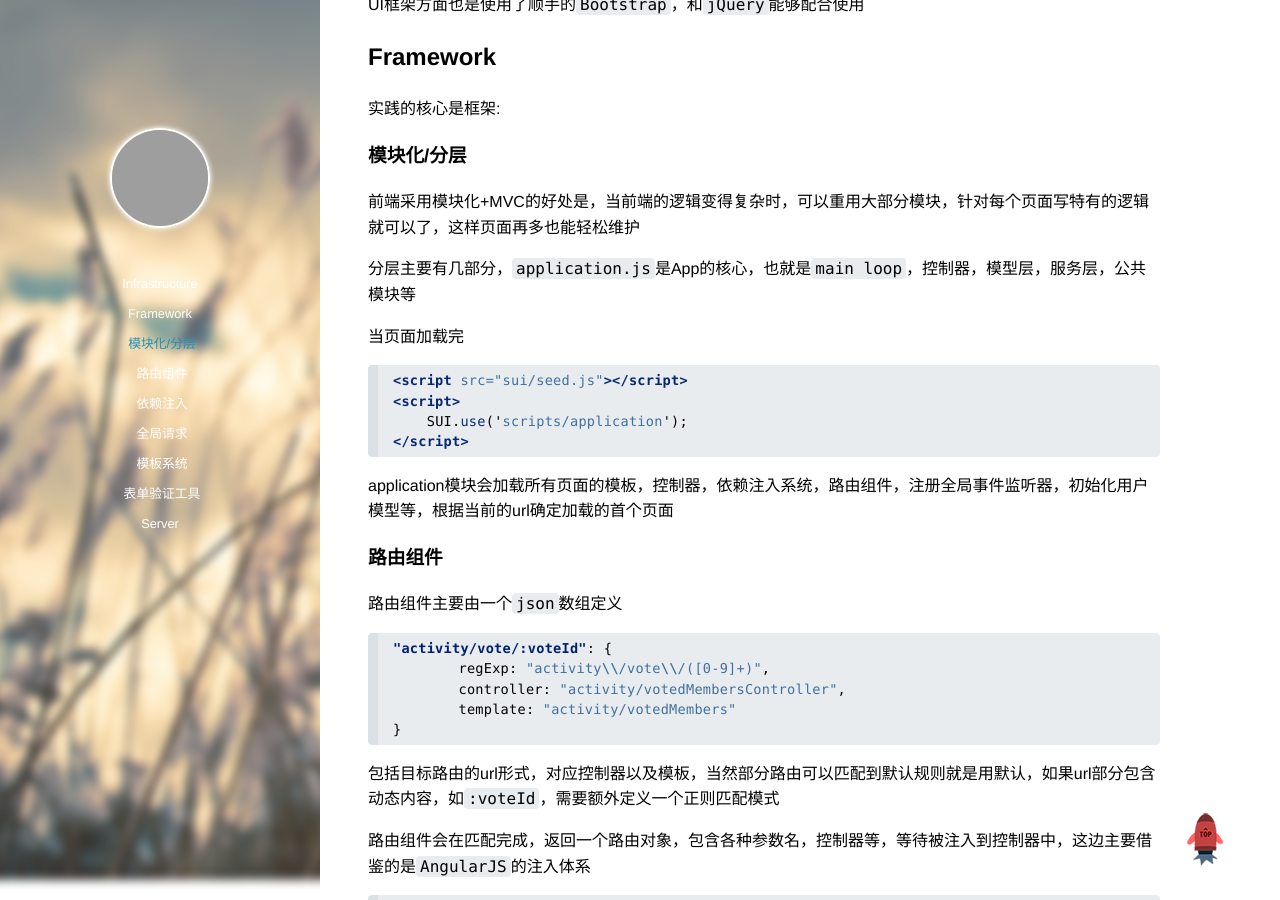
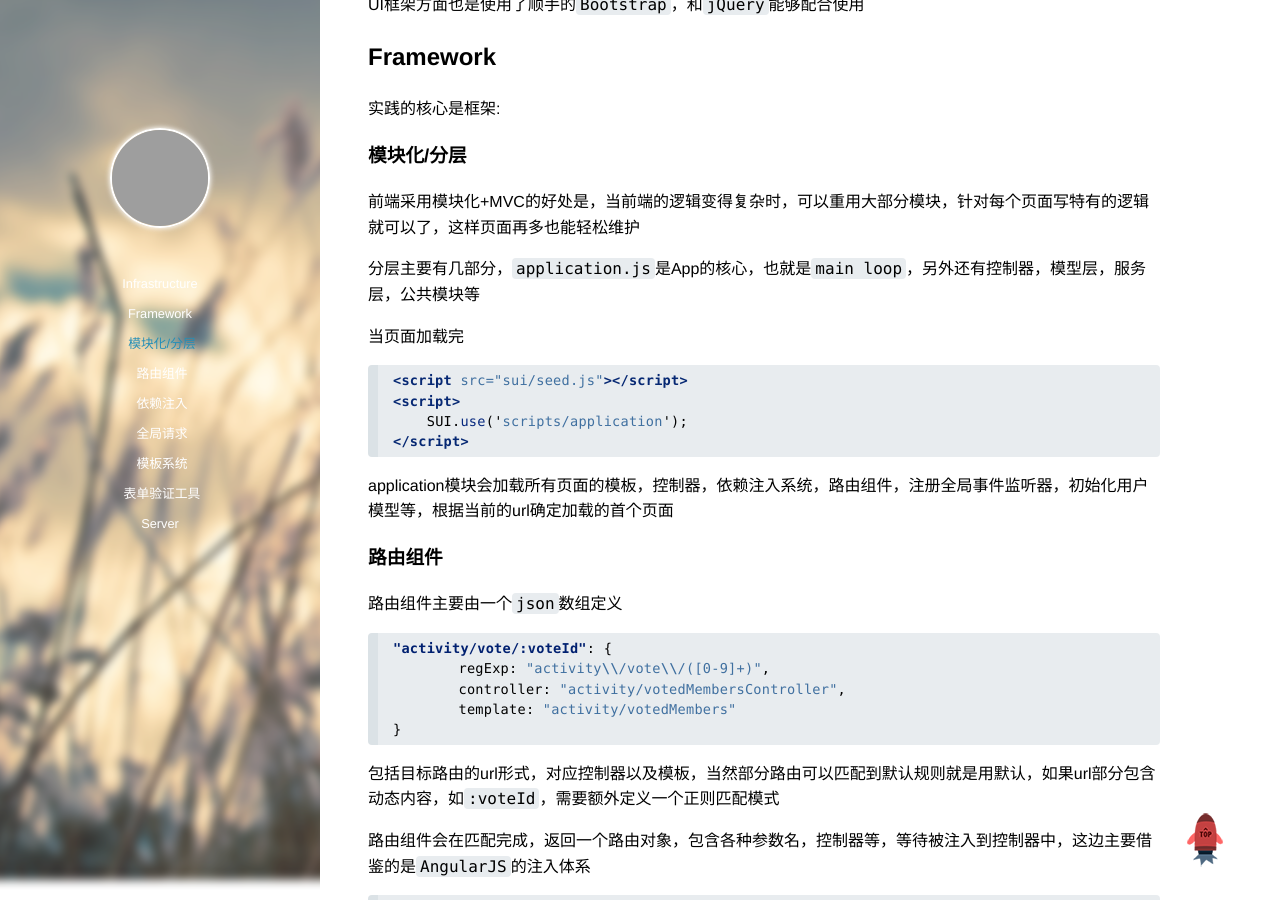
Before and after one commit to lujiajing1126/lujiajing1126.github.com, a Jekyll site: the page built from _posts/2014-12-31-web-frontend-practice-at-xiaoxiao.markdown, in a window 1280 px wide and 900 px high, scrolled down 1211 px. Built offline with Jekyll 4.4.1, drawn with Linux system fonts in a browser that asks for light colours; some web fonts are replaced; Markdown is read by kramdown in place of the engine named in the settings; comment, search, counter and statistics services are not loaded; some of the changed text lies outside the part shown; grey boxes are pictures that could not be loaded.

Commit message:
fix typo

````diff
--- a/_posts/2014-12-31-web-frontend-practice-at-xiaoxiao.markdown
+++ b/_posts/2014-12-31-web-frontend-practice-at-xiaoxiao.markdown
@@ -66,7 +66,7 @@
 
 前端采用模块化+MVC的好处是，当前端的逻辑变得复杂时，可以重用大部分模块，针对每个页面写特有的逻辑就可以了，这样页面再多也能轻松维护
 
-分层主要有几部分，```application.js```是App的核心，也就是```main loop```，控制器，模型层，服务层，公共模块等
+分层主要有几部分，```application.js```是App的核心，也就是```main loop```，另外还有控制器，模型层，服务层，公共模块等
 
 当页面加载完
 
@@ -273,7 +273,7 @@ $.globalResponseHandler = function(data, options) {
 };
 {% endhighlight %}
 
-### 模板系统
+### **模板系统**
 
 看了市面上非常多的模板系统，大致分成两种，一种是```jade```风格的，有```slim```，另一种是原生的风格，诸如```handlebars```,```artTemplate```，包括像```erb```也算吧
 
````
Also changed, not shown: other parts of _posts/2014-12-31-web-frontend-practice-at-xiaoxiao.markdown (+2 -2 lines).
